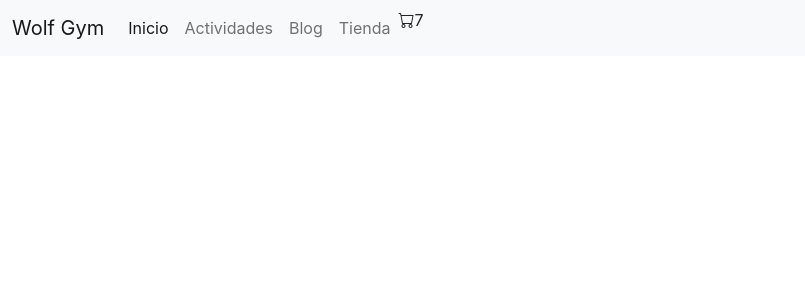
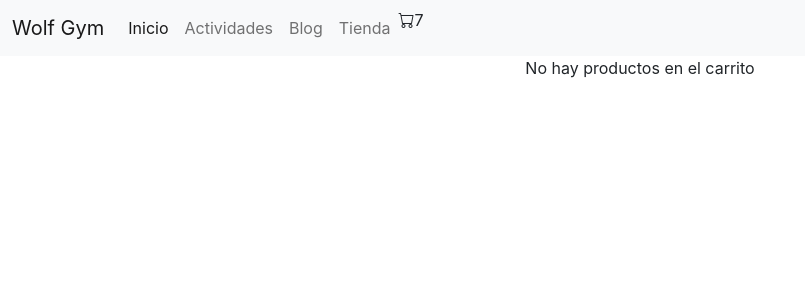
Before and after one commit to bnpablo/PreEntrega1-Blanco, a React (Create React App) app: page / in a window 1280 px wide. Shown: the top 300 px of the page, without its empty margins (0-805 px from the left). Built offline with nearby package versions, Linux system fonts and the light colour scheme.

Commit message:
modifico mensaje prop

```diff
--- a/src/App.js
+++ b/src/App.js
@@ -1,26 +1,13 @@
 import logo from './logo.svg';
 import './App.css';
 import NavBar from './Components/NavBar';
+import ItemListContainer from './Components/ItemListContainer';
 
 function App() {
   return (
     <div className="App">
-      {/* <header className="App-header">
-        <img src={logo} className="App-logo" alt="logo" />
-        <p>
-          Edit <code>src/App.js</code> and save to reload.
-        </p>
-        <a
-          className="App-link"
-          href="https://reactjs.org"
-          target="_blank"
-          rel="noopener noreferrer"
-        >
-          Learn React
-        </a>
-      </header> */}
-
       <NavBar/>
+      <ItemListContainer mensaje= "No hay productos en el carrito"/>
 
     </div>
   );
--- a/src/Components/ItemListContainer.js
+++ b/src/Components/ItemListContainer.js
@@ -0,0 +1,12 @@
+function ItemListContainer (props){
+return (
+
+    <div>
+    <p>{props.mensaje}</p>
+    </div>
+);
+
+
+};
+
+export default ItemListContainer;
```
